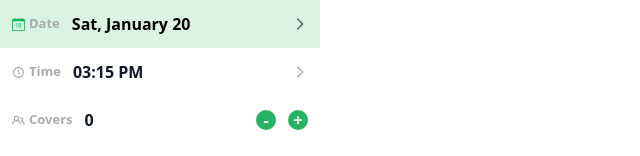
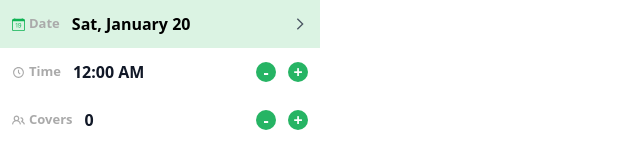
Before and after one commit to amarelali/inventus-task, a React (Vite) app: page / in a window 1280 px wide. Shown: the top 156 px of the page, without its empty margins (0-640 px from the left). Built offline with nearby package versions, Linux system fonts and the light colour scheme.

Commit message:
time functionality

```diff
--- a/src/App.tsx
+++ b/src/App.tsx
@@ -8,7 +8,7 @@ import Status from "./components/SVG/Status";
 import Date from "./components/SVG/Date";
 import Close from "./components/SVG/Close";
 import DetailsMenu from "./components/DetailsMenu";
-import { useState } from "react";
+import { useEffect, useState } from "react";
 import Button from "./components/ui/Button";
 import { dataDetailsMenu } from "./components/contants";
 import { controleButtonStyle } from "./components/contants/styles";
@@ -16,14 +16,51 @@ import { controleButtonStyle } from "./components/contants/styles";
 function App() {
   const [covers, setEditedCovers] = useState<number>(0);
   const [duration, setDuration] = useState<number>(1);
+  const [hour, setHour] = useState<number>(12);
+  const [minutes, setMinutes] = useState<number>(0);
+  const [finalTime, setFinalTime] = useState<string>("12:00 AM");
+  const [isAM, setIsAM] = useState<boolean>(true);
+  const [isOpenIndex, setOpenIndex] = useState(-1);
+  useEffect(() => {
+    setFinalTime(formatTime(hour, minutes));
+  }, [hour, minutes, isAM]);
 
-  const [isOpenIndex, setOpenIndex] = useState(-1);
   const handleOpen = (index: number) => {
     setOpenIndex((prevIndex) => (prevIndex === index ? -1 : index));
   };
+  const editTimeIncrement = () => {
+    if (minutes >= 59) {
+      setHour((prev) => (prev === 12 ? 1 : prev + 1));
+      setMinutes(0);
+    } else {
+      setMinutes((prev) => (prev === 59 ? 0 : prev + 1));
+    }
+    if (hour === 11 && minutes === 59) {
+      setIsAM((prevIsAM) => !prevIsAM);
+    }
+  };
+  const editTimeDecrement = () => {
+    if (minutes === 0) {
+      setHour((prev) => (prev === 1 ? 12 : prev - 1));
+      setMinutes(59);
+    } else {
+      setMinutes((prev) => prev - 1);
+    }
+
+    if (hour === 12 && minutes === 0) {
+      setIsAM((prevIsAM) => !prevIsAM);
+    }
+  };
+  const formatTime = (hour: number, minutes: number): string => {
+    const term = isAM ? "AM" : "PM";
+    if (minutes < 10) {
+      return `${hour}:0${minutes} ${term}`;
+    }
+    return `${hour}:${minutes} ${term}`;
+  };
   return (
     <>
-      <ul className="bg-white h-screen font-semibold font-sans w-1/2 md:w-1/4 relative">
+      <ul className="bg-white h-screen font-semibold font-sans w-[57%] md:w-1/4 relative">
         <MenuItems
           icon={<Date />}
           title="Sat, January 20"
@@ -32,14 +69,32 @@ function App() {
           isOpen={isOpenIndex === 0}
           onOpen={() => handleOpen(0)}
         ></MenuItems>
-        <MenuItems
-          icon={<Time />}
-          title="03:15 PM"
-          iconTitle="Time"
-          className="p-3"
-          isOpen={isOpenIndex === 1}
-          onOpen={() => handleOpen(1)}
-        ></MenuItems>
+        <li>
+          <span
+            className={`p-3 flex items-center text-gray-900 dark:text-white hover:bg-[#dbf3e3] hover:text-black dark:hover:bg-gray-700 group`}
+          >
+            <span className="text-[13px] flex items-center gap-1 text-[#aaaaaa]">
+              <Time /> {"Time"}
+            </span>
+            <span className="flex flex-3 justify-between items-center ms-3 whitespace-nowrap w-full">
+              {finalTime}
+              <span className="flex gap-3">
+                <Button
+                  className={controleButtonStyle}
+                  onClick={editTimeDecrement}
+                >
+                  -
+                </Button>
+                <Button
+                  className={controleButtonStyle}
+                  onClick={editTimeIncrement}
+                >
+                  +
+                </Button>
+              </span>
+            </span>
+          </span>
+        </li>
         <li>
           <span
             className={`p-3 flex items-center text-gray-900 dark:text-white hover:bg-[#dbf3e3] hover:text-black dark:hover:bg-gray-700 group`}
```
